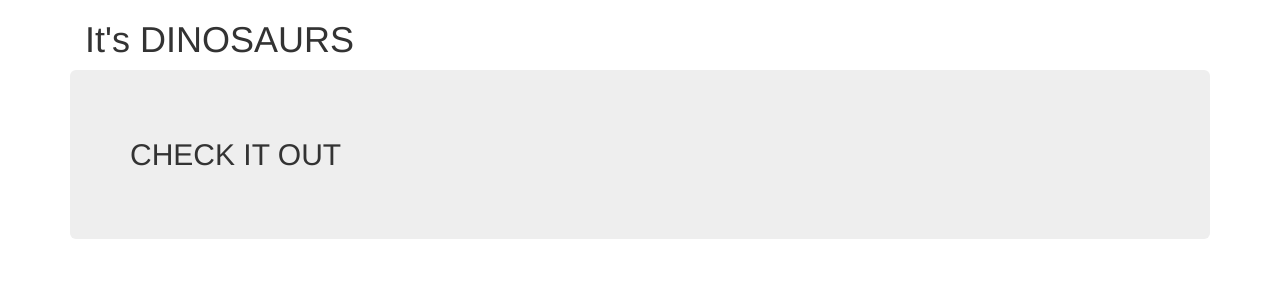
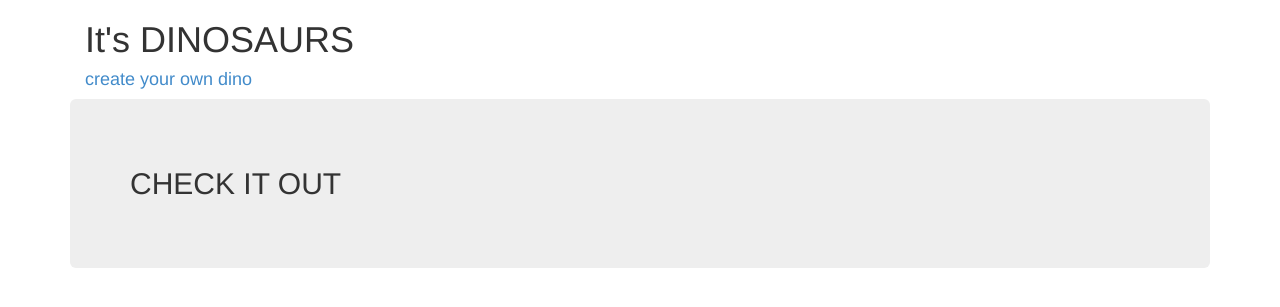
Before and after one commit to cliffmin/boulder_flood_app, a Flask app: page / in a window 1280 px wide. Shown: the top 307 px of the page. Run offline with Flask 2, Linux system fonts and the light colour scheme; data that the repository does not hold is empty; some libraries are stand-ins or nearby versions.

Commit message:
fixed home page

```diff
--- a/app/templates/dinosaurs/home.html
+++ b/app/templates/dinosaurs/home.html
@@ -3,6 +3,7 @@
 <header>
    <div class="container">
       <h1 class="logo">It's DINOSAURS</h1>
+      <h4><a href="/create">create your own dino</a></h4>
    </div>
 
 
```
Also changed, not shown: 1 other file.
